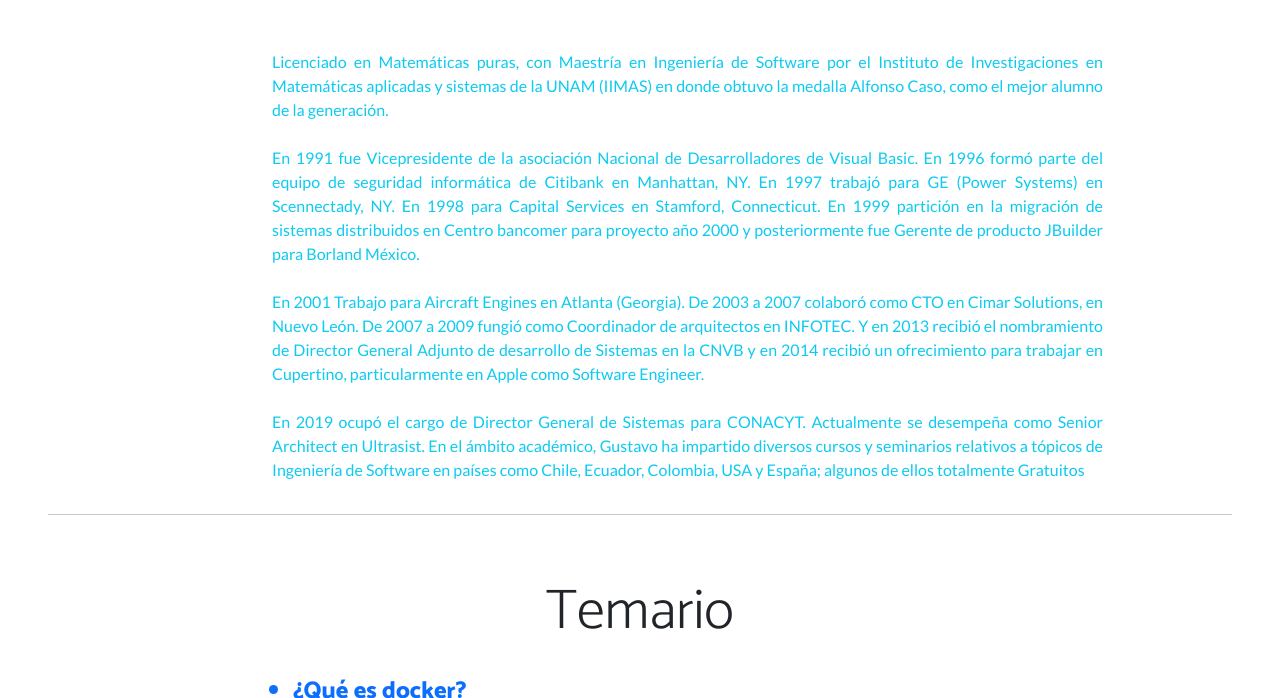
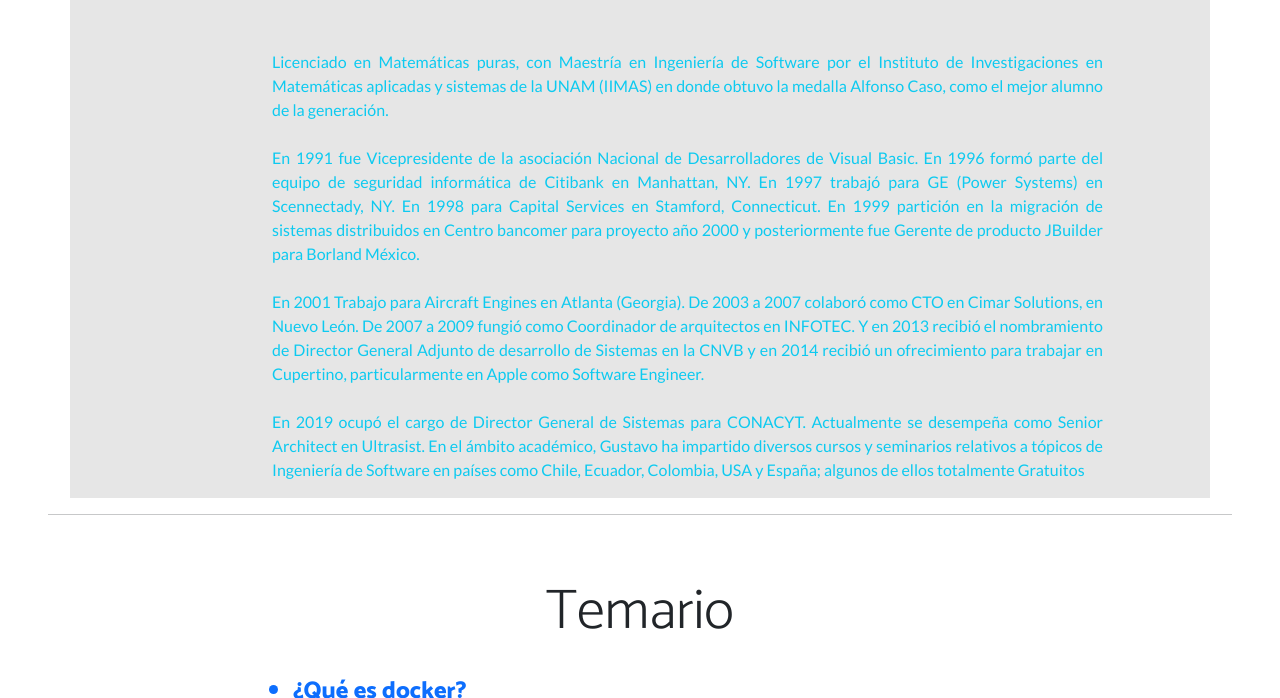
Before and after one commit to arellano-gustavo/taller-docker, a plain HTML site: page index.html in a window 1280 px wide. Shown: the part 1341-2039 px from the top of the page. Drawn offline with nearby package versions, Linux system fonts and the light colour scheme.

```diff
--- a/css/extra.css
+++ b/css/extra.css
@@ -1,3 +1,3 @@
 .color-01 {
- background-color=#b6b6b6;
+ background-color: #e6e6e6;
 }
```
